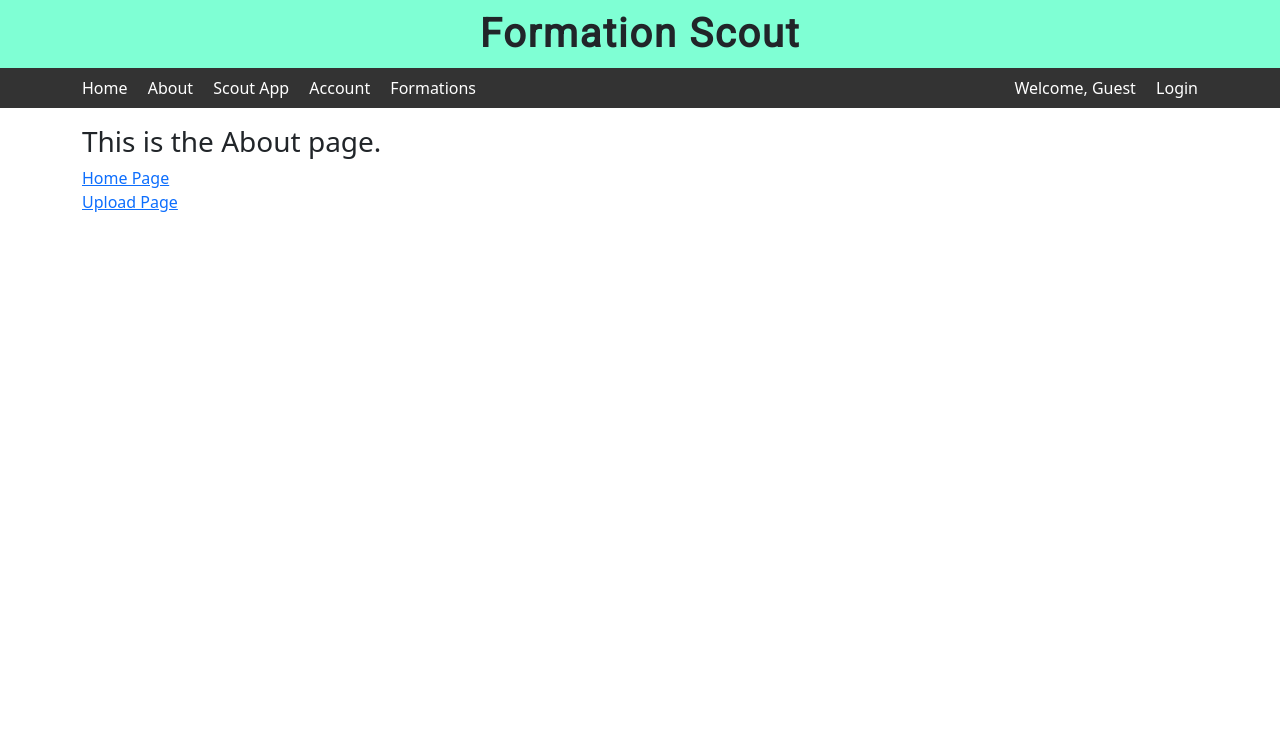
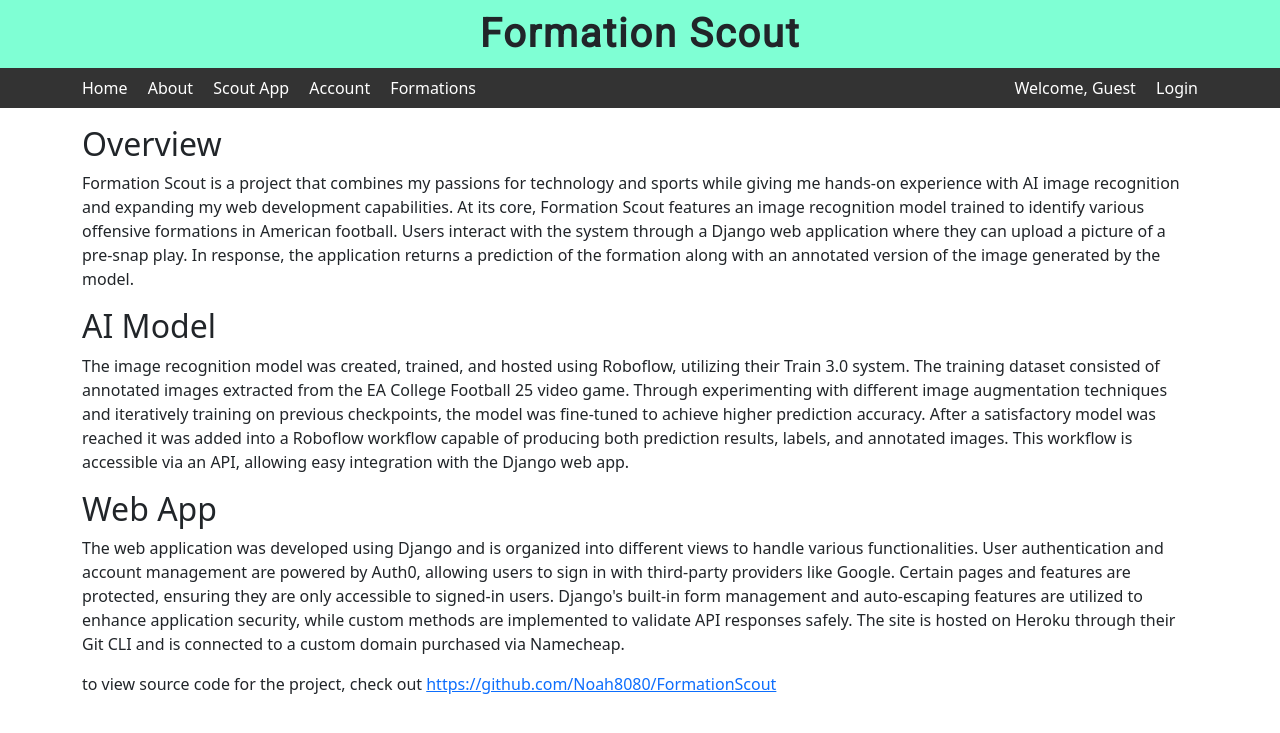
Before and after one commit to Noah8080/FormationScout, a Django app: template templates/about.html in a window 1280 px wide. Shown: the top 733 px of the page. Run offline with Django 3.2, Linux system fonts and the light colour scheme; the template is opened without the code that fills it, so the values that code supplies are empty.

Commit message:
Updated about.html
added project overview to about.html

```diff
--- a/templates/about.html
+++ b/templates/about.html
@@ -3,9 +3,56 @@
 {% block content %}
 
     <div class="container" style="padding-top: 0.8em;">
-        <h3>This is the About page.</h3>
-        <a href="{% url 'home' %}">Home Page</a> <br>
-        <a href="{% url 'upload' %}">Upload Page</a>
+
+        <section>
+            <h2>Overview</h2>
+            <p>
+                Formation Scout is a project that combines my passions for technology and sports while giving
+                me hands-on experience with AI image recognition and expanding my web development capabilities.
+                At its core, Formation Scout features an image recognition model trained to identify various
+                offensive formations in American football.
+                Users interact with the system through a Django web application where
+                they can upload a picture of a pre-snap play.
+                In response, the application returns a prediction of the formation along with an
+                annotated version of the image generated by the model.
+            </p>
+        </section>
+
+        <section>
+            <h2>AI Model</h2>
+                <p>
+                    The image recognition model was created, trained, and hosted using Roboflow,
+                    utilizing their Train 3.0 system.
+                    The training dataset consisted of annotated images extracted
+                    from the EA College Football 25 video game.
+                    Through experimenting with different image augmentation techniques
+                    and iteratively training on previous checkpoints,
+                    the model was fine-tuned to achieve higher prediction accuracy.
+                    After a satisfactory model was reached it was added into a Roboflow workflow capable of
+                    producing both prediction results, labels, and annotated images.
+                    This workflow is accessible via an API, allowing easy integration with the Django web app.
+                </p>
+        </section>
+
+        <section>
+            <h2>Web App</h2>
+            <p>
+                The web application was developed using Django and is organized
+                into different views to handle various functionalities.
+                User authentication and account management are powered by Auth0, allowing users to sign in
+                with third-party providers like Google.
+                Certain pages and features are protected, ensuring they are only accessible to signed-in users.
+                Django's built-in form management and auto-escaping features are utilized to
+                enhance application security, while custom methods are implemented to validate API responses safely.
+                The site is hosted on Heroku through their Git CLI
+                and is connected to a custom domain purchased via Namecheap.
+            </p>
+        </section>
+        <p>
+            to view source code for the project, check out
+            <a href="https://github.com/Noah8080/FormationScout" target="_blank">https://github.com/Noah8080/FormationScout</a>
+        </p>
+
     </div>
 
 {% endblock %}
```
